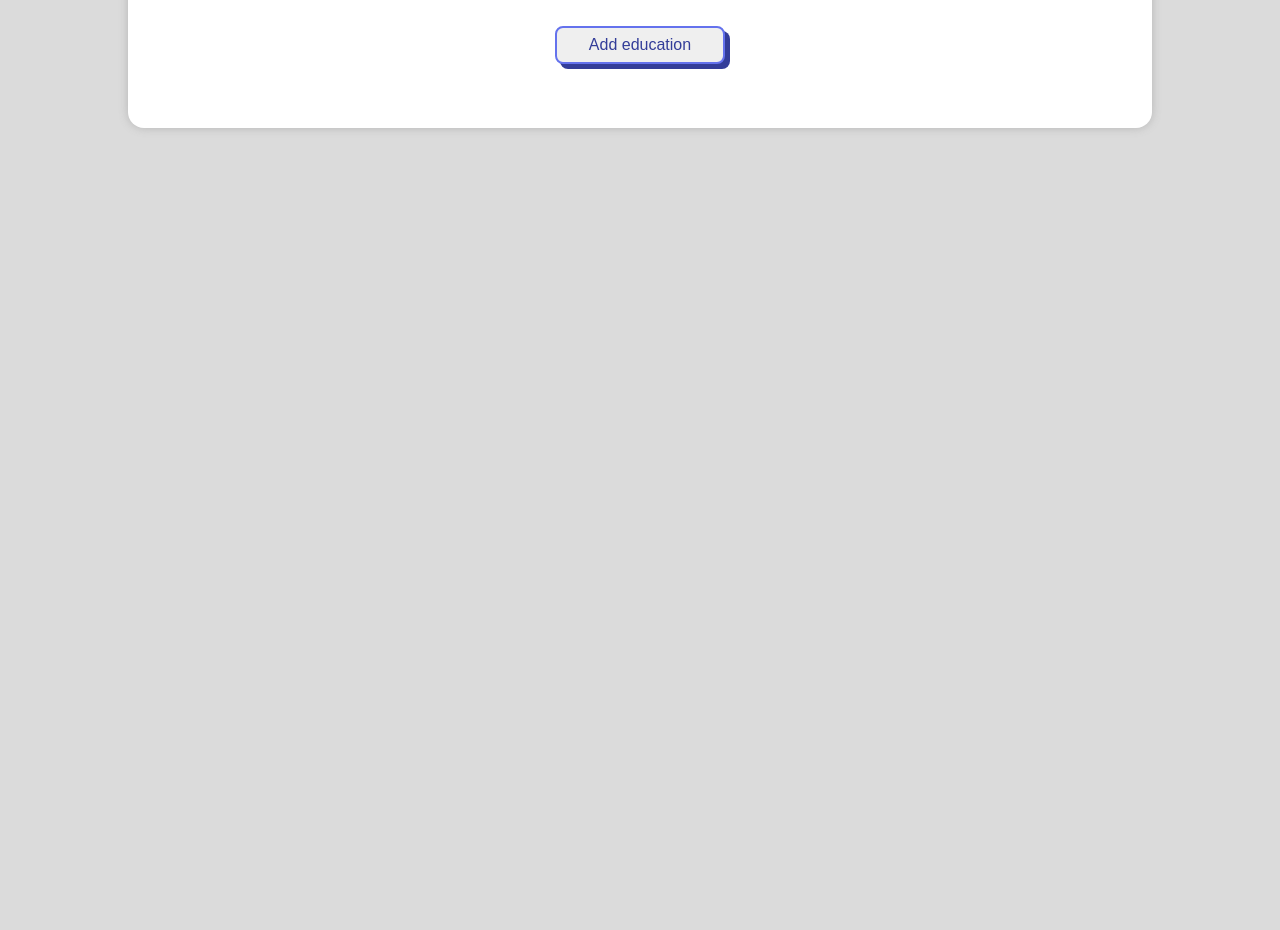
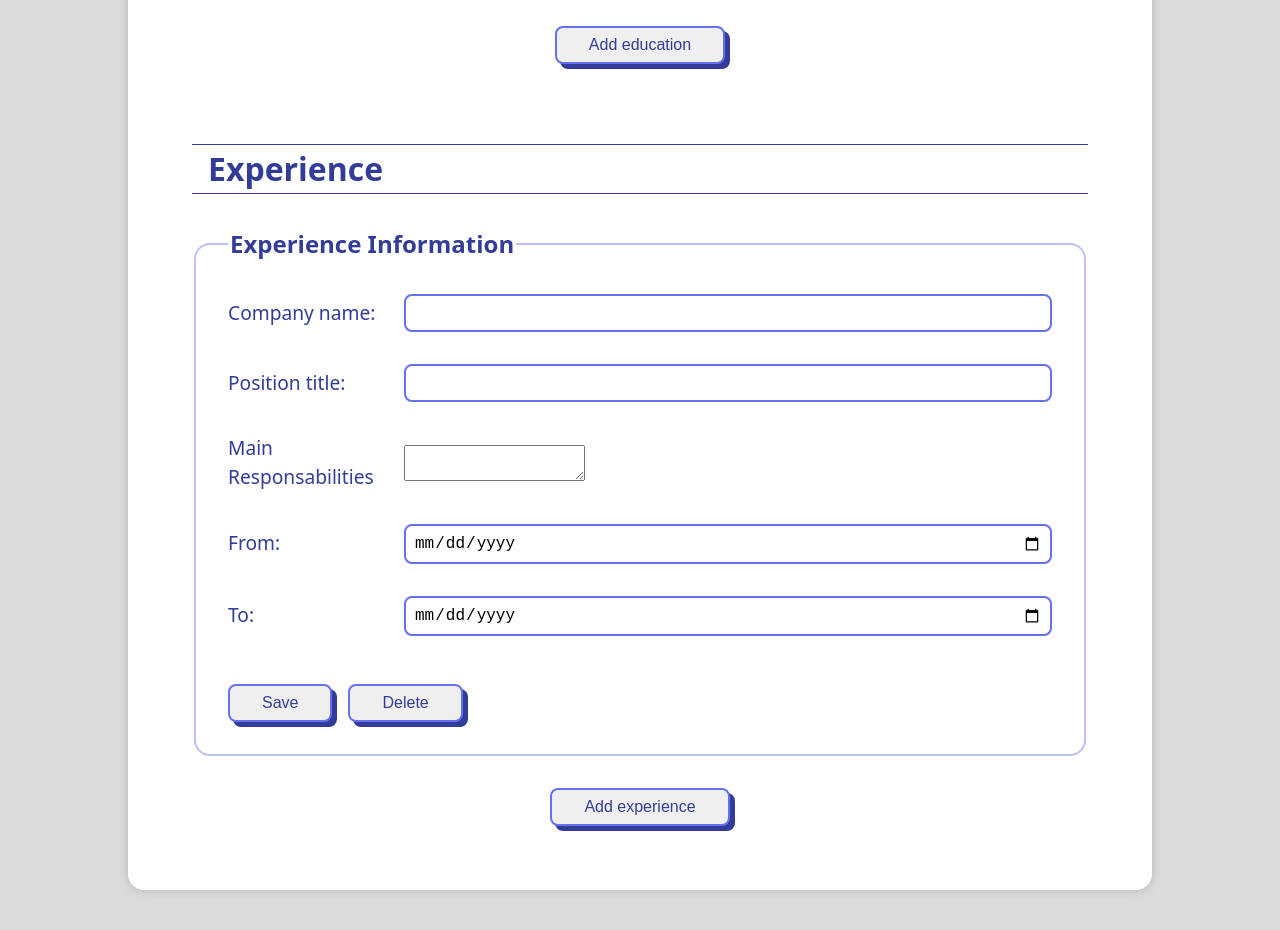
Before and after one commit to leandroesposito/top-cv-application, a React (Vite) app: page / in a window 1280 px wide. Shown: the part 1120-2050 px from the top of the page. Before the commit the page ends 1312 px from the top, so only its background shows below. Built offline with nearby package versions, Linux system fonts and the light colour scheme.

Commit message:
Add experience form

```diff
--- /dev/null
+++ b/src/components/ExperienceForm.jsx
@@ -0,0 +1,96 @@
+import { useState } from "react";
+import FormField from "./FormField.jsx";
+
+/*
+  Practical Experience
+    company name
+    position title
+    main responsibilities of your jobs
+    date from and until
+*/
+
+export default function ExperienceForm({
+  handleSave,
+  handleDelete,
+  experienceInformation,
+}) {
+  const [formData, setFormData] = useState({
+    companyName: null,
+    positionTitle: null,
+    mainResponsabilities: null,
+    dateFrom: "null",
+    dateUntil: null,
+  });
+
+  function handleChange(event) {
+    const key = event.target.name;
+    const value = event.target.value;
+
+    setFormData({
+      ...formData,
+      [key]: value,
+    });
+  }
+
+  return (
+    <form>
+      <fieldset>
+        <legend>
+          <h2>Experience Information</h2>
+        </legend>
+        <FormField
+          label="Company name"
+          name="companyName"
+          onChange={handleChange}
+          value={
+            formData.companyName ?? experienceInformation.companyName ?? ""
+          }
+        />
+        <FormField
+          label="Position title"
+          name="positionTitle"
+          onChange={handleChange}
+          value={
+            formData.positionTitle ?? experienceInformation.positionTitle ?? ""
+          }
+        />
+        <div className={`form-field row`}>
+          <label htmlFor="mainResposabilities">Main Responsabilities</label>
+          <textarea
+            id="mainResponsabilities"
+            name="mainResponsabilities"
+            onChange={handleChange}
+            value={
+              formData.mainResponsabilities ??
+              experienceInformation.mainResponsabilities ??
+              ""
+            }
+          ></textarea>
+        </div>
+        <FormField
+          label="From"
+          name="dateFrom"
+          onChange={handleChange}
+          type="date"
+          value={formData.dateFrom ?? experienceInformation.dateFrom ?? ""}
+        />
+        <FormField
+          label="To"
+          name="dateTo"
+          onChange={handleChange}
+          type="date"
+          value={formData.dateTo ?? experienceInformation.dateTo ?? ""}
+        />
+        <input type="hidden" name="id" value={experienceInformation.id} />
+        <div className="buttons-container">
+          <button type="button" onClick={handleSave}>
+            Save
+          </button>
+          <button type="button" onClick={handleDelete}>
+            Delete
+          </button>
+        </div>
+      </fieldset>
+    </form>
+  );
+}
--- a/src/components/MainContainer.jsx
+++ b/src/components/MainContainer.jsx
@@ -3,6 +3,7 @@ import PersonalInformationForm from "./PersonalInformationForm.jsx";
 import PersonalInformationViewer from "./PersonalInformationViewer.jsx";
 import EducationalInformationForm from "./EducationalInformationForm.jsx";
 import EducationalInformationViewer from "./EducationalInformationViewer.jsx";
+import ExperienceForm from "./ExperienceForm.jsx";
 import { useState } from "react";
 
 export default function MainContainer() {
@@ -36,6 +37,9 @@ export default function MainContainer() {
   const [editEducationalInformationId, setEditEducationalInformationId] =
     useState(0);
 
+  const [experience, setExperience] = useState([{ id: 0 }]);
+  const [editExperienceId, setEditExperienceId] = useState(0);
+
   function handlePersonalInformationSave(event) {
     const form = event.target.closest("form");
     const formData = new FormData(form);
@@ -50,9 +54,9 @@ export default function MainContainer() {
     setEditPersonalInformation(false);
   }
 
-  function generateEducationalInformationId() {
-    if (educationalInformation.length > 0) {
-      return educationalInformation[educationalInformation.length - 1].id + 1;
+  function generateNewIdFor(array) {
+    if (array.length > 0) {
+      return array[array.length - 1].id + 1;
     }
 
     return 0;
@@ -87,9 +91,39 @@ export default function MainContainer() {
   }
 
   function handleAddEducation() {
-    const newItemId = generateEducationalInformationId();
+    const newItemId = generateNewIdFor(educationalInformation);
     setEducationalInformation([...educationalInformation, { id: newItemId }]);
     setEditEducationalInformationId(newItemId);
+  }
+
+  function handleExperienceSave(event) {
+    const form = event.target.closest("form");
+    const formData = new FormData(form);
+
+    const newExperience = {
+      companyName: formData.get("companyName"),
+      positionTitle: formData.get("positionTitle"),
+      mainResponsabilities: formData.get("mainResponsabilities"),
+      dateFrom: formData.get("dateFrom"),
+      dateUntil: formData.get("dateUntil"),
+      id: formData.get("id"),
+    };
+
+    setExperience(
+      experience.map((e) => (e.id === editExperienceId ? newExperience : e))
+    );
+    setEditExperienceId(-1);
+  }
+
+  function handleExperienceDelete(id) {
+    setExperience(experience.filter((e) => e.id !== id));
+    setEditExperienceId(id === editExperienceId ? -1 : editExperienceId);
+  }
+
+  function handleAddExperience() {
+    const newItemId = generateNewIdFor(experience);
+    setExperience([...experience, { id: newItemId }]);
+    setEditExperienceId(newItemId);
   }
 
   return (
@@ -128,6 +162,15 @@ export default function MainContainer() {
         )}
         <button onClick={handleAddEducation}>Add education</button>
       </section>
+      <section>
+        <h2 className="section-title">Experience</h2>
+        <ExperienceForm
+          handleSave={handleExperienceSave}
+          handleDelete={handleExperienceDelete}
+          experienceInformation={experience}
+        />
+        <button onClick={handleAddExperience}>Add experience</button>
+      </section>
     </main>
   );
 }
```
